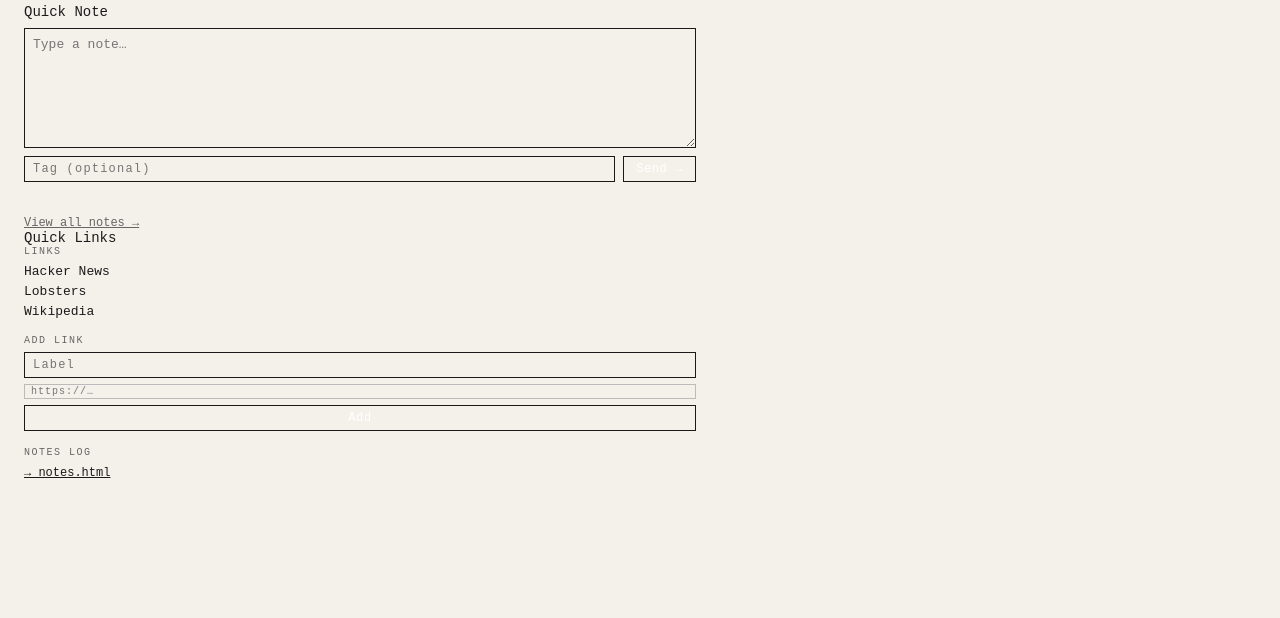
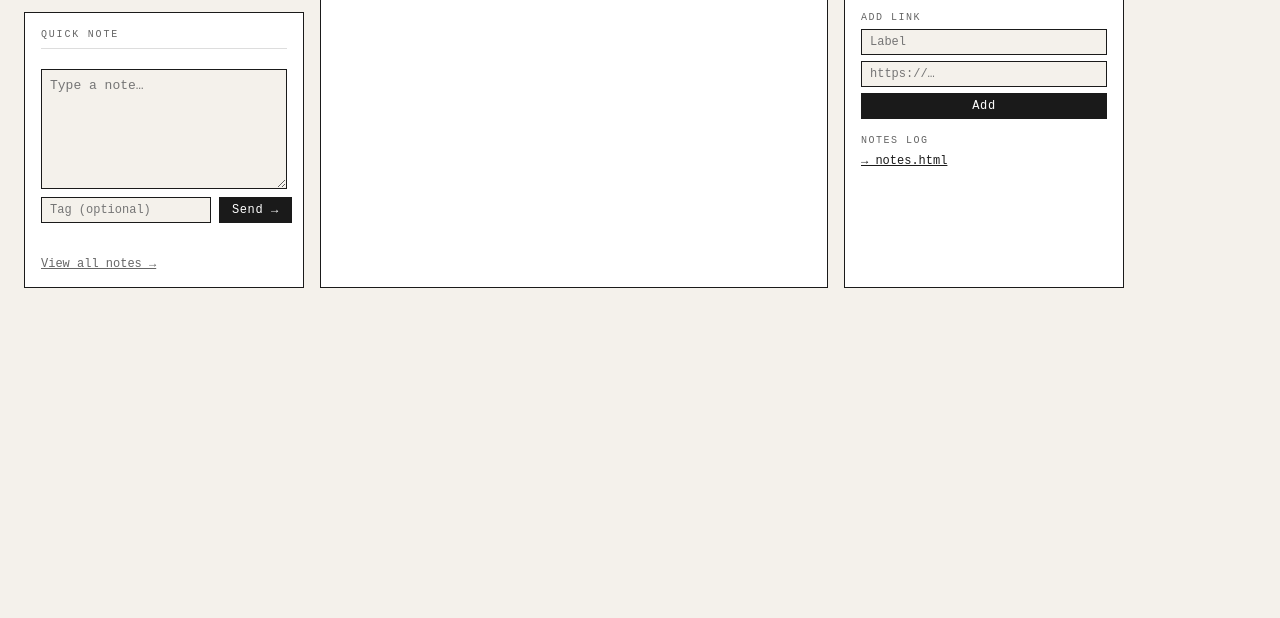
Before and after one commit to canariensis/canariensis.github.io, a plain HTML site: page newtab.html in a window 1280 px wide. Shown: the part 182-800 px from the top of the page. Drawn offline with Linux system fonts and the light colour scheme; a script that the page names is missing.

Commit message:
Refactor CSS with reset and variable updates

```diff
--- a/main.css
+++ b/main.css
@@ -1,28 +1,24 @@
-
+/* ── Reset ── */
 *, *::before, *::after { box-sizing: border-box; margin: 0; padding: 0; }
 
+/* ── Variables ── */
 :root {
   --bg: #f4f1eb;
   --border: #1a1a1a;
   --text: #1a1a1a;
   --muted: #666;
+  --accent: #1a1a1a;
   --box-bg: #fff;
+  --unread: #c0392b;
 }
 
+/* ── Base ── */
 body {
   background: var(--bg);
   color: var(--text);
   font-family: 'Courier New', Courier, monospace;
   font-size: 14px;
   padding: 24px;
-    max-width: 720px;
-  }
-
-  header {
-    display: flex;
-    align-items: baseline;
-    gap: 20px;
-    margin-bottom: 20px;
 }
 
 h1 {
@@ -30,23 +26,26 @@
   letter-spacing: 0.2em;
   text-transform: uppercase;
   color: var(--muted);
+  margin-bottom: 20px;
 }
 
-  a.back {
+button {
+  border: 1.5px solid var(--border);
+  background: var(--accent);
+  color: #fff;
+  padding: 5px 12px;
+  cursor: pointer;
+  font-family: inherit;
   font-size: 12px;
-    color: var(--muted);
-    text-decoration: underline;
+  letter-spacing: 0.05em;
 }
 
-  .controls {
-    display: flex;
-    gap: 8px;
-    margin-bottom: 16px;
-    align-items: center;
-    flex-wrap: wrap;
-  }
+button:hover { opacity: 0.8; }
+button.secondary { background: var(--bg); color: var(--text); }
+button.danger { background: #c0392b; border-color: #c0392b; }
 
-  input[type="text"] {
+input[type="text"],
+input[type="url"] {
   border: 1px solid var(--border);
   padding: 5px 8px;
   font-family: inherit;
@@ -54,26 +53,43 @@
   background: var(--bg);
 }
 
-  input[type="text"]:focus { outline: 2px solid var(--border); }
+input[type="text"]:focus,
+input[type="url"]:focus { outline: 2px solid var(--border); }
 
-  button {
+/* ── Shared box style ── */
+.box {
+  background: var(--box-bg);
   border: 1.5px solid var(--border);
-    background: var(--border);
-    color: #fff;
-    padding: 5px 12px;
-    cursor: pointer;
-    font-family: inherit;
-    font-size: 12px;
+  padding: 16px;
 }
 
-  button:hover { opacity: 0.8; }
-
-  button.danger {
-    background: #c0392b;
-    border-color: #c0392b;
+.box-label {
+  font-size: 10px;
+  letter-spacing: 0.18em;
+  text-transform: uppercase;
+  color: var(--muted);
+  border-bottom: 1px solid #ddd;
+  padding-bottom: 8px;
+  margin-bottom: 12px;
+  display: flex;
+  justify-content: space-between;
+  align-items: center;
 }
 
-  /* ── Clock ── */
+/* ─────────────────────────────────────
+   index.html — Dashboard
+───────────────────────────────────── */
+
+/* Grid layout */
+.grid {
+  display: grid;
+  grid-template-columns: 280px 1fr 280px;
+  grid-template-rows: auto 1fr;
+  gap: 16px;
+  max-width: 1100px;
+}
+
+/* Clock */
 #clock-box { grid-column: 1; grid-row: 1; }
 
 #time {
@@ -89,7 +105,7 @@
   font-size: 12px;
 }
 
-  /* ── RSS ── */
+/* RSS feed */
 #rss-box {
   grid-column: 2;
   grid-row: 1 / 3;
@@ -114,20 +130,6 @@
 
 #rss-url:focus { outline: 2px solid var(--border); }
 
-  button {
-    border: 1.5px solid var(--border);
-    background: var(--accent);
-    color: #fff;
-    padding: 5px 12px;
-    cursor: pointer;
-    font-family: inherit;
-    font-size: 12px;
-    letter-spacing: 0.05em;
-  }
-
-  button:hover { opacity: 0.8; }
-  button.secondary { background: var(--bg); color: var(--text); }
-
 #rss-list {
   flex: 1;
   overflow-y: auto;
@@ -151,7 +153,6 @@
 }
 
 .rss-item a:hover { text-decoration: underline; }
-
 .rss-item.read a { color: var(--muted); }
 
 .rss-meta {
@@ -174,7 +175,7 @@
 
 #rss-status { font-size: 12px; color: var(--muted); margin-top: 8px; }
 
-  /* ── Notes ── */
+/* Quick notes */
 #notes-box {
   grid-column: 1;
   grid-row: 2;
@@ -215,13 +216,25 @@
   min-height: 14px;
 }
 
-  /* ── Quick links / utilities ── */
+.notes-link {
+  display: inline-block;
+  margin-top: 4px;
+  font-size: 12px;
+  color: var(--muted);
+  text-decoration: underline;
+  cursor: pointer;
+}
+
+.notes-link:hover { color: var(--text); }
+
+/* Quick links sidebar */
 #util-box {
   grid-column: 3;
   grid-row: 1 / 3;
 }
 
 .util-section { margin-bottom: 16px; }
+
 .util-section-label {
   font-size: 10px;
   letter-spacing: 0.15em;
@@ -232,23 +245,46 @@
 
 .link-list { list-style: none; }
 .link-list li { margin-bottom: 4px; }
+
 .link-list a {
   color: var(--text);
   font-size: 13px;
   text-decoration: none;
   border-bottom: 1px solid transparent;
 }
+
 .link-list a:hover { border-bottom-color: var(--text); }
 
-  .notes-link {
-    display: inline-block;
-    margin-top: 4px;
+/* ─────────────────────────────────────
+   notes.html — Notes log
+───────────────────────────────────── */
+
+/* notes.html has a narrower body */
+body.notes-page {
+  max-width: 720px;
+  min-height: unset;
+}
+
+header {
+  display: flex;
+  align-items: baseline;
+  gap: 20px;
+  margin-bottom: 20px;
+}
+
+a.back {
   font-size: 12px;
   color: var(--muted);
   text-decoration: underline;
-    cursor: pointer;
 }
-  .notes-link:hover { color: var(--text); }
+
+.controls {
+  display: flex;
+  gap: 8px;
+  margin-bottom: 16px;
+  align-items: center;
+  flex-wrap: wrap;
+}
 
 #note-count {
   font-size: 11px;
@@ -280,7 +316,10 @@
   color: var(--muted);
 }
 
-  .note-tag {
+/* .note-tag appears on both pages but with different styles.
+   The notes log version overrides the dashboard version below. */
+.note-card .note-tag {
+  flex: unset;
   background: var(--bg);
   border: 1px solid #bbb;
   padding: 1px 6px;
```
Lines whose indentation alone changed are shown as unchanged.
